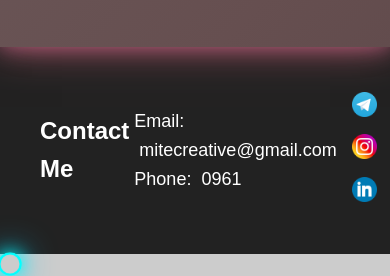
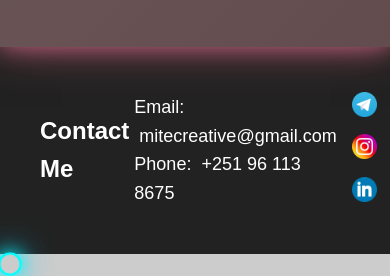
Before and after one commit to josephT273/Mite, a plain HTML site: page index.html in a window 390 px wide. Shown: the part 3839-4115 px from the top of the page. Drawn offline with Linux system fonts and the light colour scheme.

Commit message:
Update index.html
Add phone Number Of Mite

```diff
--- a/index.html
+++ b/index.html
@@ -139,7 +139,7 @@
                 Email: <a class="Email" href="mailto: mitecreative@gmail.com">mitecreative@gmail.com</a>
             </li>
             <li>
-                Phone: <a class="Email" href="tel: 0961">0961</a>
+                Phone: <a class="Email" href="tel: +251961138675">+251 96 113 8675</a>
             </li>
         </ul>
         </ul>
```
